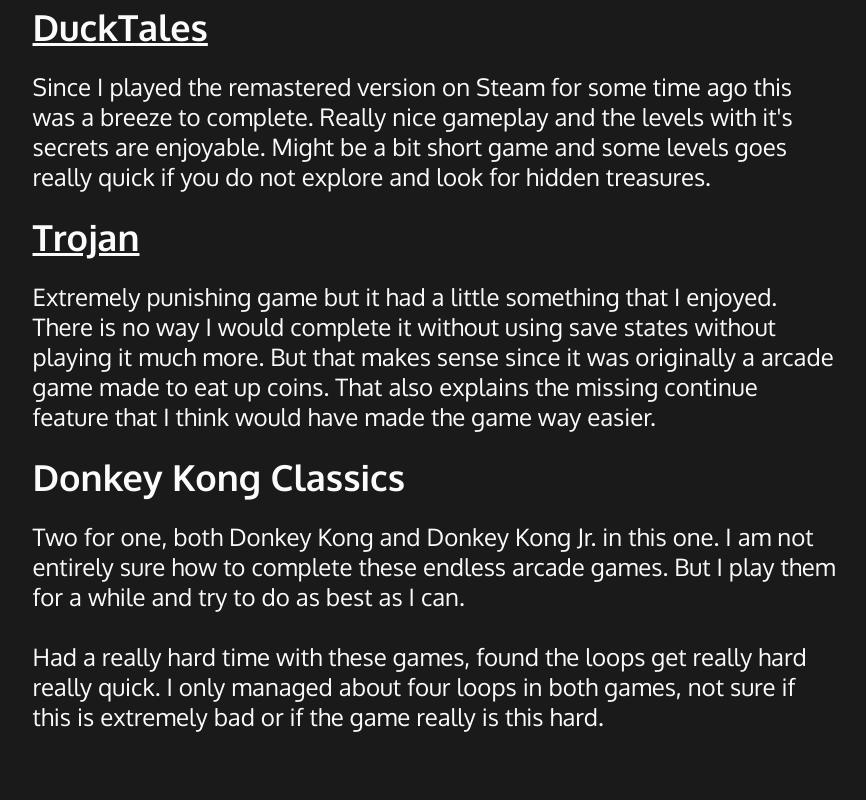
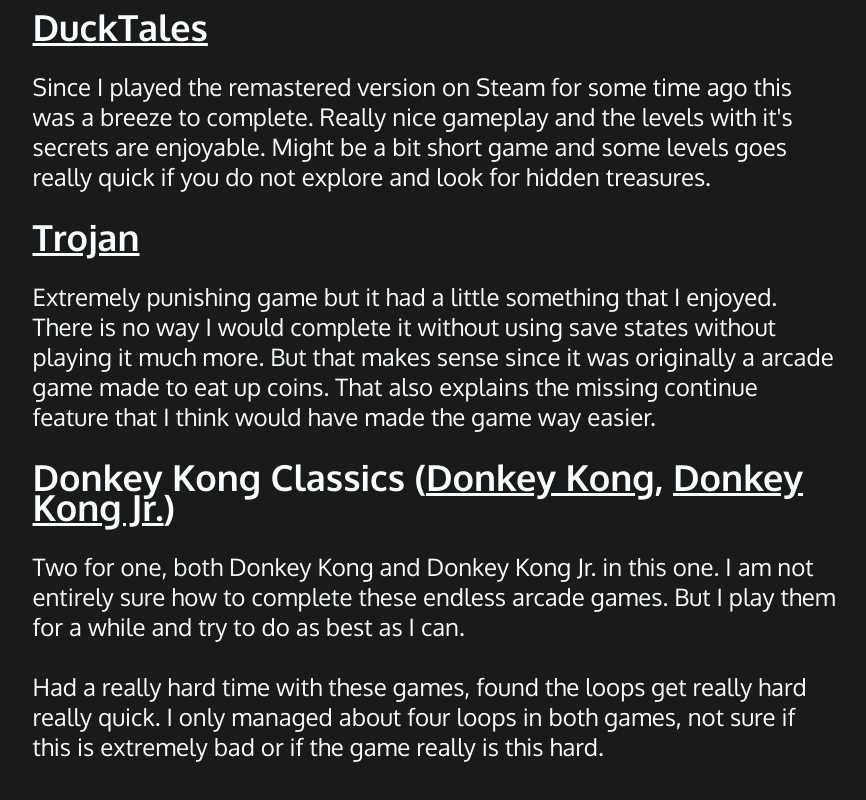
Before and after one commit to magnusson/magnusson.github.io, a Gatsby site: page /project-nes-update-3/ in a window 1280 px wide. Shown: the part 1778-2578 px from the top of the page, without its empty margins (205-1071 px from the left). Before the commit the page ends 2550 px from the top, so only its background shows below. Built offline with nearby package versions, Linux system fonts and the light colour scheme; Gatsby itself is replaced by a stand-in of ours.

Commit message:
Updated packages

```diff
--- a/content/blog/project-nes-update-3/index.md
+++ b/content/blog/project-nes-update-3/index.md
@@ -31,7 +31,7 @@
 
 Extremely punishing game but it had a little something that I enjoyed. There is no way I would complete it without using save states without playing it much more. But that makes sense since it was originally a arcade game made to eat up coins. That also explains the missing continue feature that I think would have made the game way easier.
 
-## Donkey Kong Classics
+## Donkey Kong Classics (<a href="https://en.wikipedia.org/wiki/Donkey_Kong_(video_game)" target="_blank" rel="noreferrer">Donkey Kong</a>, <a href="https://en.wikipedia.org/wiki/Donkey_Kong_Jr." target="_blank" rel="noreferrer">Donkey Kong Jr.</a>)
 
 Two for one, both Donkey Kong and Donkey Kong Jr. in this one.
 I am not entirely sure how to complete these endless arcade games. But I play them for a while and try to do as best as I can.
```
Also changed, not shown: 1 other file.
